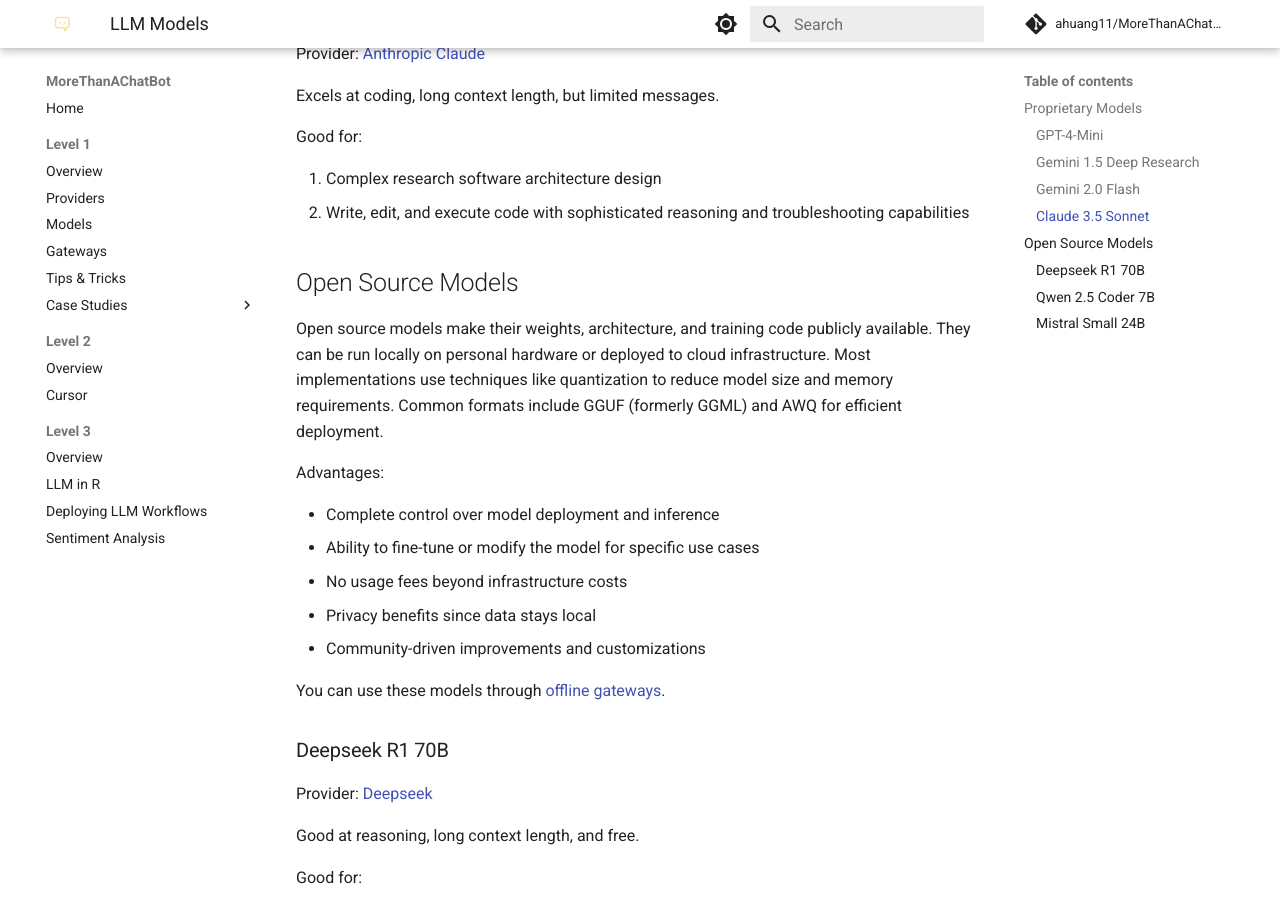
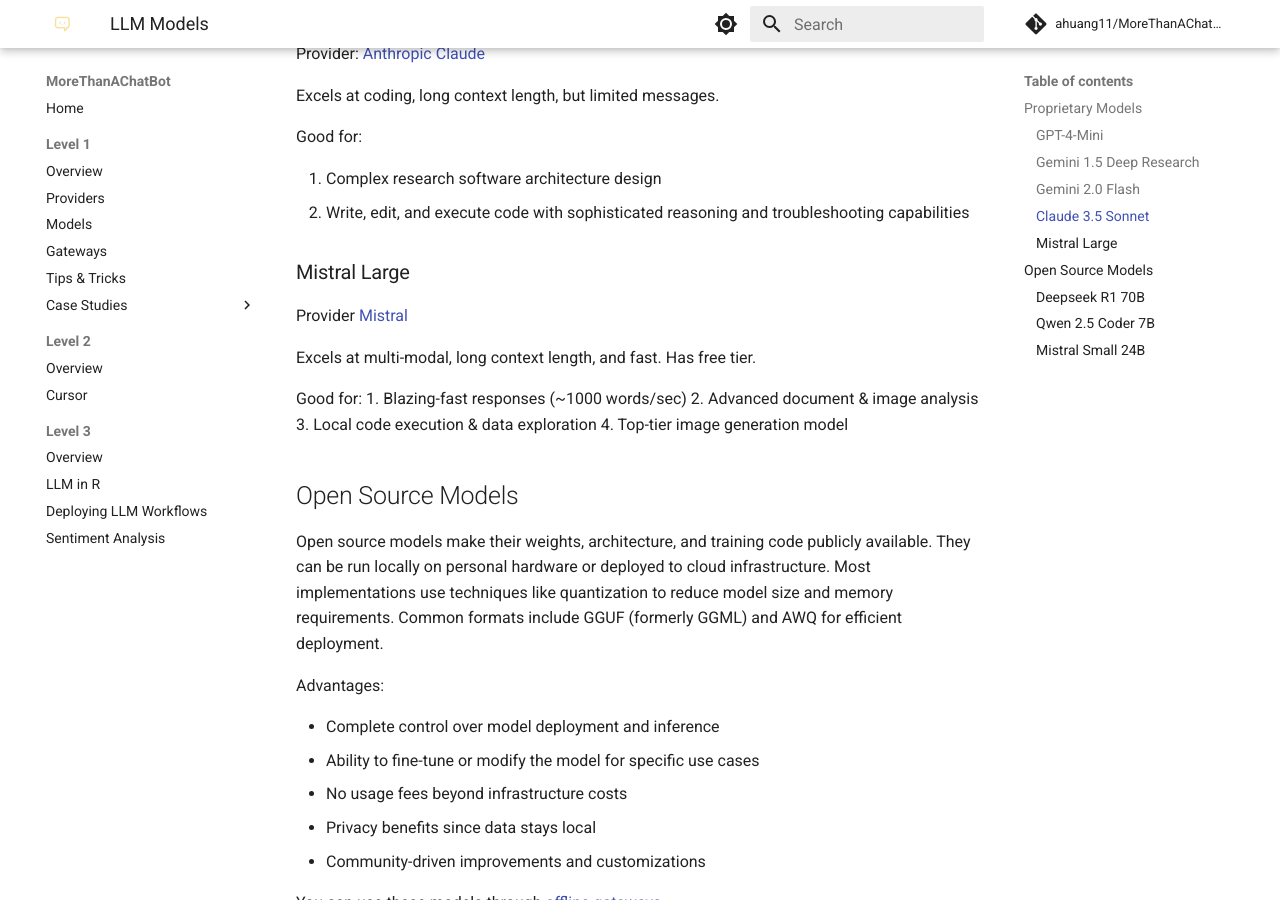
Before and after one commit to ahuang11/MoreThanAChatBot, an MkDocs documentation site: the page built from docs/level1/models.md, in a window 1280 px wide and 900 px high, scrolled down 1623 px. Built offline with MkDocs 1.6.1 and Material for MkDocs 9.7.7, drawn with Linux system fonts in a browser that asks for light colours; comment, search, counter and statistics services are not loaded.

Commit message:
Update models.md

```diff
--- a/docs/level1/models.md
+++ b/docs/level1/models.md
@@ -65,6 +65,18 @@
 1. Complex research software architecture design
 2. Write, edit, and execute code with sophisticated reasoning and troubleshooting capabilities
 
+### Mistral Large
+
+Provider [Mistral](../providers/#mistral-ai)
+
+Excels at multi-modal, long context length, and fast. Has free tier.
+
+Good for:
+1. Blazing-fast responses (~1000 words/sec)
+2. Advanced document & image analysis
+3. Local code execution & data exploration
+4. Top-tier image generation model
+
 ## Open Source Models
 
 Open source models make their weights, architecture, and training code publicly available. They can be run locally on personal hardware or deployed to cloud infrastructure. Most implementations use techniques like quantization to reduce model size and memory requirements. Common formats include GGUF (formerly GGML) and AWQ for efficient deployment.
```
